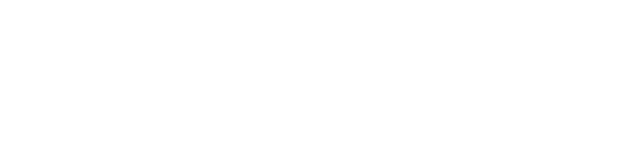
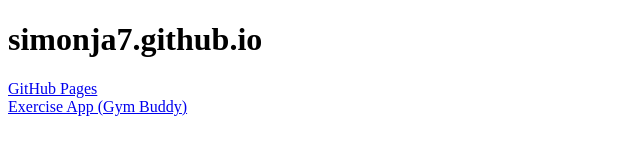
Before and after one commit to simonja7/simonja7.github.io, a plain HTML site: page index.html in a window 1280 px wide. Shown: the whole page, without its empty margins (0-640 px from the left). Drawn offline with Linux system fonts and the light colour scheme.

Commit message:
added links

```diff
--- a/index.html
+++ b/index.html
@@ -3,9 +3,11 @@
 <head>
     <meta charset="UTF-8">
     <meta name="viewport" content="width=device-width, initial-scale=1.0">
-    <title>Document</title>
+    <title>simonja7.github.io</title>
 </head>
 <body>
-
+    <h1>simonja7.github.io</h1>
+    <a href="https://pages.github.com" target="_blank">GitHub Pages</a><br/>
+    <a href="exercise_app.html">Exercise App (Gym Buddy)</a><br/>
 </body>
 </html>
```
